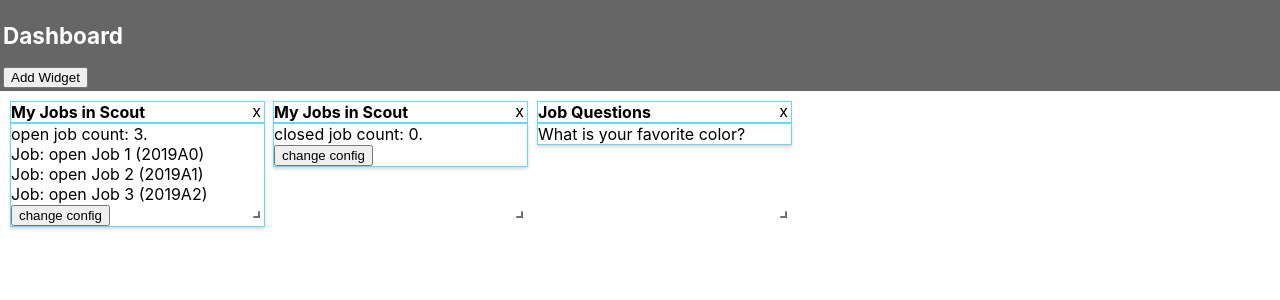
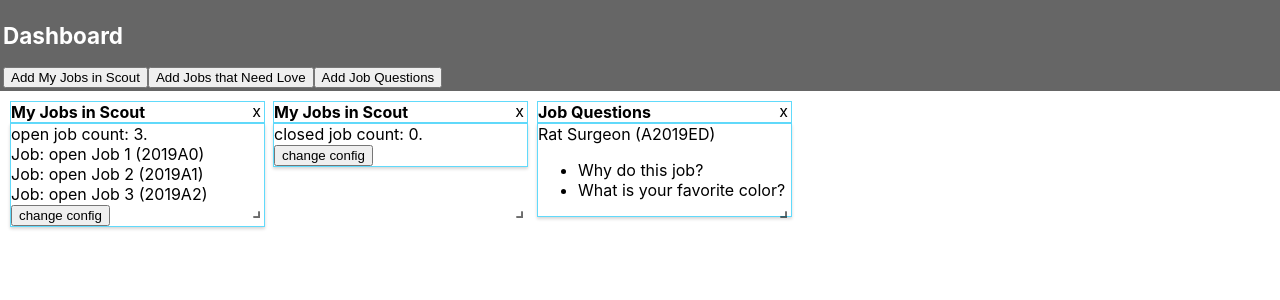
Before and after one commit to scoutcobban/dash, a React (Create React App) app: page / in a window 1280 px wide. Shown: the top 300 px of the page. Built offline with nearby package versions, Linux system fonts and the light colour scheme.

Commit message:
adds ability to add multiple different types of widgets with guids. add load of user config from "server".

```diff
--- a/package.json
+++ b/package.json
@@ -4,6 +4,7 @@
   "private": true,
   "dependencies": {
     "lodash": "^4.17.11",
+    "node-uuid": "^1.4.8",
     "react": "^16.8.2",
     "react-dom": "^16.8.2",
     "react-grid-layout": "^0.16.6",
--- a/src/App.js
+++ b/src/App.js
@@ -1,6 +1,10 @@
 import React, {Component} from 'react';
 import GridLayout from 'react-grid-layout';
+import uuidv1 from "uuid/v1";
 import _ from 'lodash';
+
+
+import {getUserDashboardConfig} from "./api";
 import {
     Widget,
     MyJobsWidget,
@@ -10,8 +14,6 @@
 import 'react-grid-layout/css/styles.css';
 import 'react-resizable/css/styles.css';
 // const ReactGridLayout = WidthProvider(RGL);
-
-const HIRING_HOST = "https://localhost:5000";
 
 // Register all the widgets here, limit which role can add what
 const WIDGET_LIBRARY = {
@@ -43,18 +45,22 @@
     constructor(props) {
         super(props);
         this.state = {
-            layout: [
-                {i: 'a', x: 0, y: 0, w: 4, h: 1},
-                {i: 'b', x: 4, y: 0, w: 4, h: 1},
-                {i: 'c', x: 8, y: 0, w: 4, h: 1}
-            ],
-            widgets: [
-                {key: 'a', name: 'myJobs', config: {filter: "open"}},
-                {key: 'b', name: 'myJobs', config: {filter: "closed"}},
-                {key: 'c', name: 'jobQuestions', config: {jobId: "*"}},
-            ]
+            loading: true,
+            layout: [],
+            widgets: []
         }
+    }
 
+    componentDidMount() {
+        this.loadData();
+    }
+
+    loadData() {
+        console.log("getting UserDashboardConfig " + this.props.user);
+        getUserDashboardConfig(this.props.user, (data) => {
+            console.log(this.props.user, "data", data);
+            this.setState({...data, loading: false});
+        });
     }
 
     layoutChange = (layout) => {
@@ -62,10 +68,9 @@
         this.setState(layout);
     };
 
-    addWidget = () => {
-        const guid = 'd';
-        const name = 'jobNeeds';
-        console.log("adding", name, "guid", guid);
+    addWidget = (name) => {
+        const guid = uuidv1();
+        console.log("adding guid", guid, name);
         const layout = this.state.layout.concat({
             i: guid,
             x: (this.state.layout.length * 4) % (this.state.cols || 12),
@@ -77,6 +82,18 @@
             key: guid, name: name, config: {}
         });
         this.setState({layout, widgets});
+    };
+
+    addMyJobs = () => {
+        this.addWidget('myJobs');
+    };
+
+    addJobNeeds = () => {
+        this.addWidget('jobNeeds');
+    };
+
+    addJobQuestions = () => {
+        this.addWidget('jobQuestions');
     };
 
     removeWidget(guid) {
@@ -110,27 +127,40 @@
     }
 
     render() {
+        let dash = null;
+        if (this.state.loading) {
+            dash = <div>loading...</div>;
+        } else {
 
-        const widgets = this.state.widgets.map((widget) => {
-            return this.makeWidget(widget)
-        });
+            const widgets = this.state.widgets.map((widget) => {
+                return this.makeWidget(widget)
+            });
+            dash = <GridLayout className="layout"
+                               layout={this.state.layout}
+                               onLayoutChange={this.layoutChange}
+                               cols={12}
+                               rowHeight={120}
+                               width={800}>
+                {widgets}
+            </GridLayout>
+        }
+
 
         return (
             <div className="App">
-
                 <header>
                     <h2>Dashboard</h2>
-                    <button onClick={this.addWidget}>Add Widget</button>
+                    <button onClick={this.addMyJobs}>
+                        Add My Jobs in Scout
+                    </button>
+                    <button onClick={this.addJobNeeds}>
+                        Add Jobs that Need Love
+                    </button>
+                    <button onClick={this.addJobQuestions}>
+                        Add Job Questions
+                    </button>
                 </header>
-
-                <GridLayout className="layout"
-                            layout={this.state.layout}
-                            onLayoutChange={this.layoutChange}
-                            cols={12}
-                            rowHeight={120}
-                            width={800}>
-                    {widgets}
-                </GridLayout>
+                {dash}
             </div>
         );
     }
--- a/src/api.js
+++ b/src/api.js
@@ -1,6 +1,8 @@
+import uuidv1 from "uuid/v1";
+
 function delayPromise(duration) {
     return function (cb, data) {
-        return new Promise(function (resolve, reject) {
+        return new Promise(function (resolve) {
             setTimeout(function () {
                 resolve(cb(data));
             }, duration)
@@ -11,13 +13,27 @@
 export function getMyJobsData(filter, success) {
     const count = Math.floor(Math.random() * 5);
     let jobs = [];
-    for(let i=0; i<count; i++){
-        jobs.push({title: `${filter} Job ${i+1}`, reqId: `2019A${i}`});
+    for (let i = 0; i < count; i++) {
+        jobs.push({title: `${filter} Job ${i + 1}`, reqId: `2019A${i}`});
     }
     let apiMyJobs = delayPromise(Math.floor(Math.random() * 2000));
-    apiMyJobs(success, {count: count, jobs: jobs});  // fake data
+    apiMyJobs(success, {count, jobs});
 }
 
-// export function getUserDashboardConfig(user, success) {
-//     const
-// }
+export function getUserDashboardConfig(user, success) {
+    const guid1 = uuidv1();
+    const guid2 = uuidv1();
+    const guid3 = uuidv1();
+    const layout = [
+        {i: guid1, x: 0, y: 0, w: 4, h: 1},
+        {i: guid2, x: 4, y: 0, w: 4, h: 1},
+        {i: guid3, x: 8, y: 0, w: 4, h: 1}
+    ];
+    const widgets = [
+        {key: guid1, name: 'myJobs', config: {filter: "open"}},
+        {key: guid2, name: 'myJobs', config: {filter: "closed"}},
+        {key: guid3, name: 'jobQuestions', config: {jobId: "*"}}
+    ];
+    let apiUserDashboard = delayPromise(Math.floor(Math.random() * 2000));
+    apiUserDashboard(success, {layout, widgets});
+}
--- a/src/widgets.jsx
+++ b/src/widgets.jsx
@@ -32,9 +32,13 @@
 
 export class MyJobsWidget extends React.Component {
     constructor(props) {
-        console.log("props", props);
         super(props);
-        this.state = {count: 0, jobs: [], loading: true};
+        this.state = {
+            filter: this.props.filter || 'open',
+            count: 0,
+            jobs: [],
+            loading: true
+        };
     }
 
     componentDidMount() {
@@ -42,9 +46,9 @@
     }
 
     loadData() {
-        console.log("getting MyJobsWidget " + this.props.filter);
-        getMyJobsData(this.props.filter, (data) => {
-            console.log(this.props.filter, "data", data);
+        console.log("getting MyJobsWidget " + this.state.filter);
+        getMyJobsData(this.state.filter, (data) => {
+            console.log(this.state.filter, "data", data);
             this.setState({...data, loading: false});
         });
     }
@@ -53,7 +57,7 @@
         console.log("configChange", this.props, this.state);
         const fakeConfig = {filter: "paused"};
         this.props.setConfig(fakeConfig);
-        this.setState({loading: true});
+        this.setState({loading: true, filter: 'paused'});
         this.loadData();
     };
 
@@ -66,7 +70,7 @@
             return <div key={job.reqId}>Job: {job.title} ({job.reqId})</div>
         });
         return <div>
-            {this.props.filter} job count: {count}.<br/>
+            {this.state.filter} job count: {count}.<br/>
             {jobs}
             <button onClick={this.configChange}>change config</button>
         </div>;
@@ -75,12 +79,24 @@
 
 export class JobNeedsWidget extends React.Component {
     render() {
-        return <div>Rat Surgeon (A2019ED)<br/> - Why do this job?</div>;
+        return <div>
+            <span>Software Wrangler (A2018EF)</span>
+            <ul>
+                <li>Submission: Joe Joeson</li>
+                <li>Submission: James Jameson</li>
+            </ul>
+        </div>
     }
 }
 
 export class JobQuestionsWidget extends React.Component {
     render() {
-        return <div>What is your favorite color?</div>;
+        return <div>
+            <span>Rat Surgeon (A2019ED)</span>
+            <ul>
+                <li>Why do this job?</li>
+                <li>What is your favorite color?</li>
+            </ul>
+        </div>;
     }
 }
```
Also changed, not shown: 1 other file (tests, documents, lock files or other folders).
